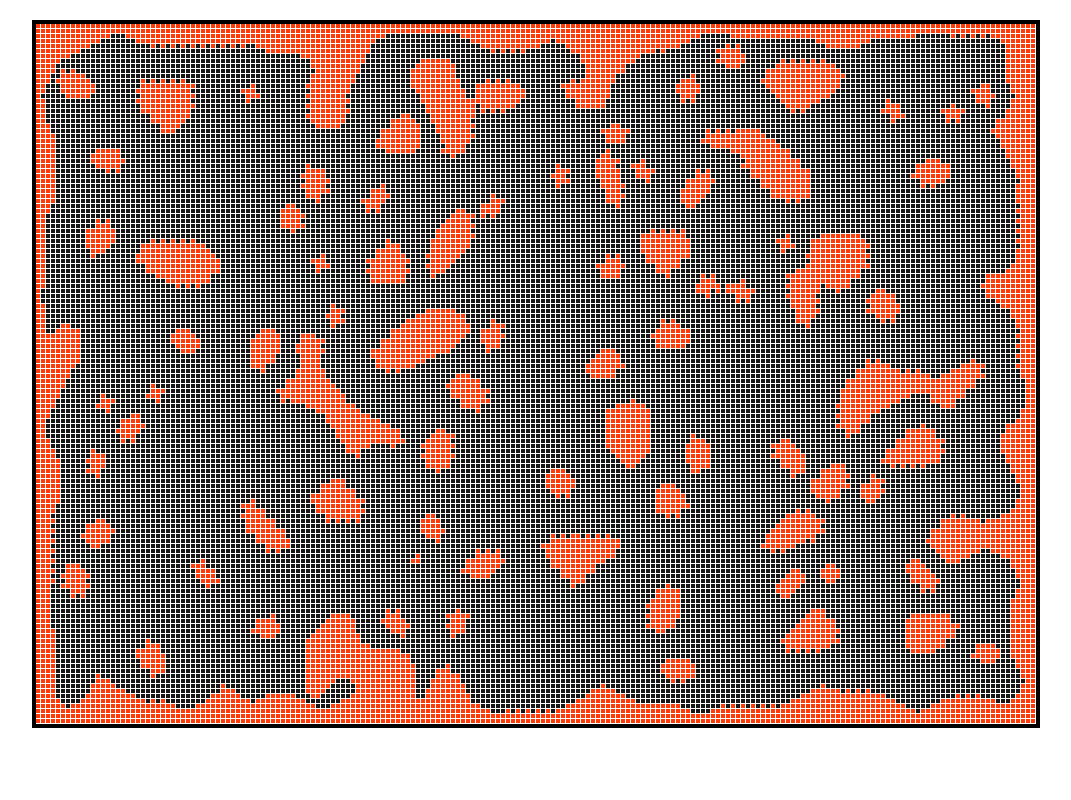
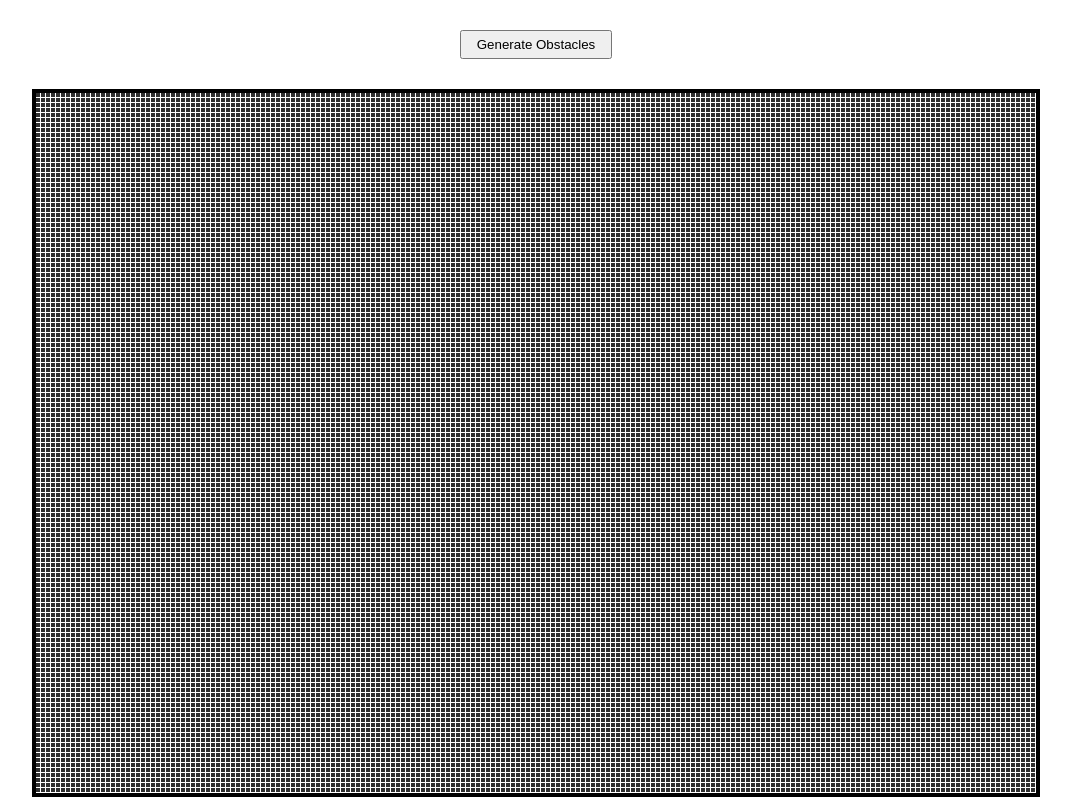
Before and after one commit to Sa1ntJul1an/ant-stigmergy, a website built with Vite: page index.html in a window 1280 px wide. Shown: the whole page, without its empty margins (104-1175 px from the left). Built offline with nearby package versions, Linux system fonts and the light colour scheme; animation ran at ten frames a second.

Commit message:
add method to clear obstacles, add gen obstacles button

```diff
--- a/index.html
+++ b/index.html
@@ -7,6 +7,9 @@
     <title>Ant Pathing</title>
   </head>
   <body>
+    <div id="controls">
+      <button id="refreshObstacles">Generate Obstacles</button>
+    </div>
     <canvas id="antCanvas" width="1000" height="700" style="border: 4px solid black;"></canvas>
     <script type="module" src="/src/main.ts"></script>
   </body>
--- /dev/null
+++ b/src/Engine.ts
@@ -0,0 +1,45 @@
+import type { Grid } from "./Grid";
+import type { Coord } from "./types";
+
+enum EngineState {
+  GENERATING_OBSTACLES,
+  PLACING_NEST
+}
+
+export class Engine {
+  private antPopulation: number;
+  private antsInNest: number;
+  private nestLocation: Coord;
+  private environment: Grid | null;
+  private currentState: EngineState;
+
+  constructor(initPopulation: number) {
+    this.antPopulation = initPopulation;
+
+    this.antsInNest = initPopulation;
+    this.nestLocation = {x: -100, y: -100};
+    this.environment = null;
+    this.currentState = EngineState.PLACING_NEST;
+  }
+
+  public handleMouseDown(coord: {x: number, y: number}): void {
+    switch (this.currentState) {
+      case EngineState.PLACING_NEST:
+        if (this.environment === null) {
+          console.error("attempting to place nest, but environment is not initialized")
+          return;
+        }
+        if (this.environment.getCell(coord).hasObstacle()) {
+        }
+    }
+  }
+
+  public setEnvironment(environment: Grid) {
+    this.environment = environment;
+  }
+
+  public setNestLocation(nestLocation: Coord) {
+
+    this.nestLocation = nestLocation;
+  }
+}
--- a/src/Grid.ts
+++ b/src/Grid.ts
@@ -13,12 +13,15 @@ export class Grid {
   private nextPheromoneGrid: Uint8Array;
 
   private obstacleSmoothingSteps: number;
+  private cellSize: number;
 
-  constructor(public rows: number, public cols: number) {
+  constructor(public rows: number, public cols: number, cellSize: number) {
     this.antGrid = new Uint8Array(rows * cols).fill(0);
     this.pheromoneGrid = new Uint8Array(rows * cols).fill(0);
     this.foodGrid = new Uint8Array(rows * cols).fill(0);
     this.obstacleGrid = new Uint8Array(rows * cols).fill(0);
+
+    this.cellSize = cellSize;
 
     this.nextAntGrid = new Uint8Array(rows * cols).fill(0);
     this.nextFoodGrid = new Uint8Array(rows * cols).fill(0);
@@ -26,6 +29,10 @@ export class Grid {
     this.nextPheromoneGrid = new Uint8Array(rows * cols).fill(0);
 
     this.obstacleSmoothingSteps = 10;
+  }
+
+  private clearObstacles(): void {
+    this.obstacleGrid.fill(0);
   }
 
   // map (x, y) to 1D index
@@ -55,6 +62,7 @@ export class Grid {
 
   public initObstacles(): void {
     console.log("initializing obstacles")
+    this.clearObstacles();
     // seed static noise map of obstacles
     for (let r = 0; r < this.rows; r++) {
       for (let c = 0; c < this.cols; c++) {
@@ -184,19 +192,5 @@ export class Grid {
 
   public step(): void {
 
-    // for (let r = 0; r < this.rows; r++) {
-    //   for (let c = 0; c < this.cols; c++) {
-    //     const neighbors = this.countNeighbors(r, c);
-    //     const index = this.getIndex(r, c);
-    //
-    //     if (this.grid[index] > 0) {
-    //       this.nextGrid[index] = (neighbors === 2 || neighbors === 3) ? 1 : 0;
-    //     } else {
-    //       this.nextGrid[index] = (neighbors === 3) ? 1 : 0;
-    //     }
-    //   }
-    // }
-    // // swap grids
-    // this.grid.set(this.nextGrid);
   }
 }
--- a/src/Renderer.ts
+++ b/src/Renderer.ts
@@ -16,7 +16,7 @@ export class Renderer {
     this.width = width;
     this.cellSize = cellSize;
 
-    this.emptyGridColor = '#161616'
+    this.emptyGridColor = '#2f2f2f'
     this.obstacleColor = '#ff3a09';
     this.antColor = 'white';
     this.foodColor = 'green';
--- a/src/main.ts
+++ b/src/main.ts
@@ -1,6 +1,7 @@
 import './style.css'
 import { Renderer } from './Renderer'
 import { Grid } from './Grid';
+import { Engine } from './Engine';
 
 function start() {
   const canvas = document.getElementById('antCanvas') as HTMLCanvasElement;
@@ -16,15 +17,30 @@ function start() {
     return;
   }
 
-  const gridSize = 5;
+  const genObstaclesBtn = document.getElementById('refreshObstacles') as HTMLButtonElement;
 
-  const renderer = new Renderer(ctx, width, height, gridSize);
-  const grid = new Grid(height / gridSize, width / gridSize);
+  const cellSize = 5;
+  const cols = Math.floor(width / cellSize);
+  const rows = Math.floor(height / cellSize);
 
-  grid.initObstacles();
+  const renderer = new Renderer(ctx, width, height, cellSize);
+  const engine = new Engine(1000);
+  const grid = new Grid(rows, cols, cellSize);
+
+
+  genObstaclesBtn.addEventListener('click', () => {
+    grid.initObstacles();
+    engine.setEnvironment(grid);
+  })
 
   // Event listeners
   canvas.addEventListener('mousedown', (e) => {
+    const gridX = Math.floor(e.offsetX / cellSize);
+    const gridY = Math.floor(e.offsetY / cellSize);
+    engine.handleMouseDown({
+      x: Math.max(0, Math.min(gridX, cols - 1)),
+      y: Math.max(0, Math.min(gridY, rows - 1))
+    });
   })
 
   canvas.addEventListener('mousemove', (e) => {
```
